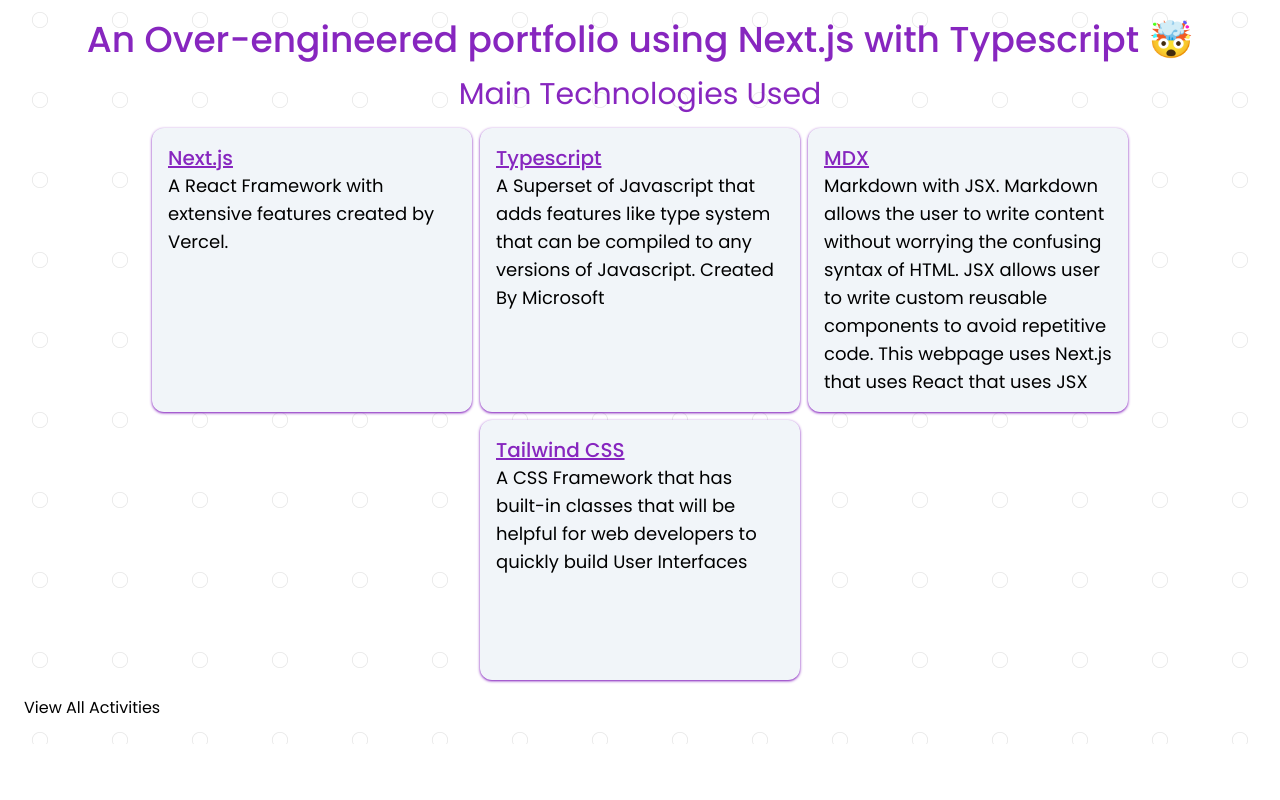
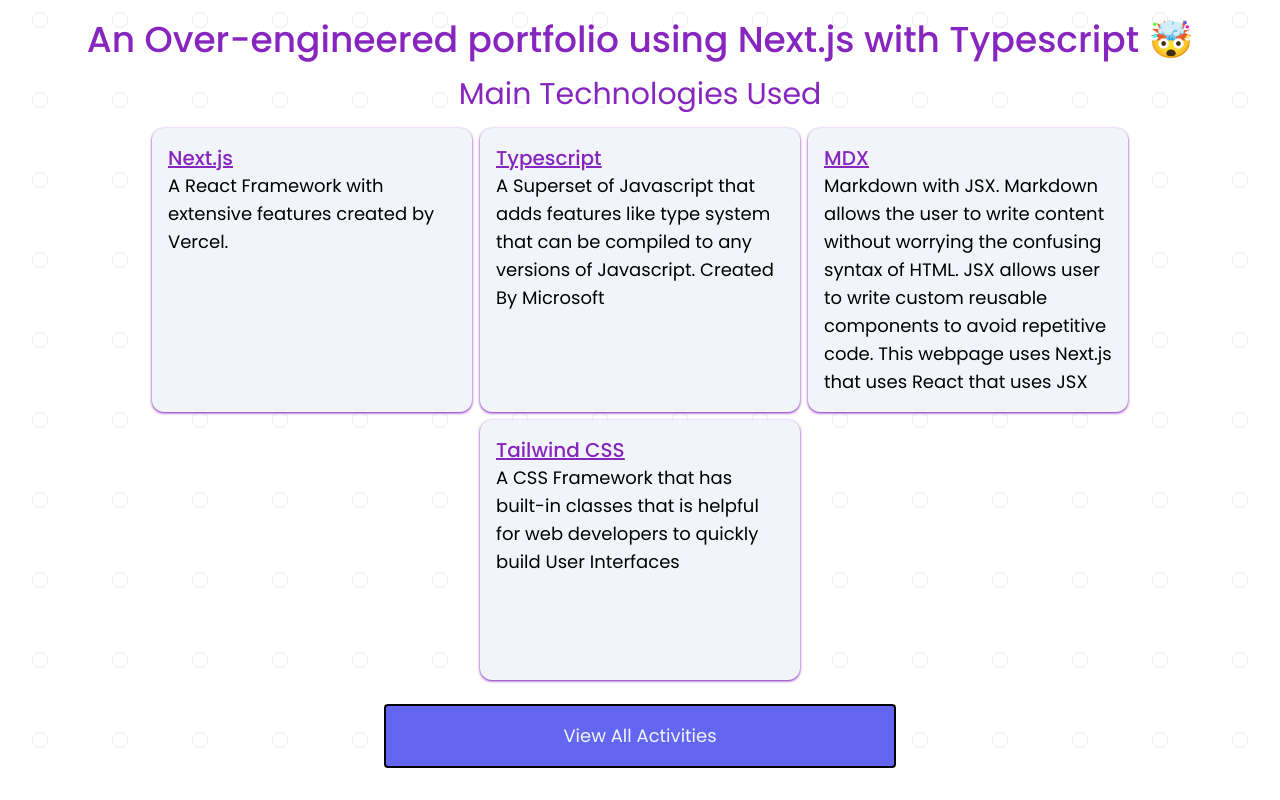
Before and after one commit to chocomilku/EmpTechQ2Portfolio, a Next.js app: page / in a window 1280 px wide. Shown: the part 820-1620 px from the top of the page. Before the commit the page ends 1564 px from the top, so only its background shows below. Built offline with nearby package versions, Linux system fonts and the light colour scheme.

Commit message:
added button in index page

```diff
--- /dev/null
+++ b/components/Btn.tsx
@@ -0,0 +1,15 @@
+import { buttonProps } from "../utils/exports";
+import Link from "next/link";
+import styles from "../styles/Btn.module.scss";
+
+export const Btn = ({ text, link }: buttonProps) => {
+	return (
+		<>
+			<Link href={link}>
+				<button className={styles.button}>
+					<a>{text}</a>
+				</button>
+			</Link>
+		</>
+	);
+};
--- a/pages/index.tsx
+++ b/pages/index.tsx
@@ -4,6 +4,7 @@ import Link from "next/link";
 import styles from "../styles/Home.module.scss";
 import { LiTech } from "../components/liTech";
 import data from "../utils/technologies.json";
+import { Btn } from "../components/Btn";
 
 const Home: NextPage = () => {
 	return (
@@ -36,9 +37,9 @@ const Home: NextPage = () => {
 						})}
 					</div>
 				</div>
-				<Link href="/activities">
-					<a>View All Activities</a>
-				</Link>
+				<div className="grid place-items-center p-2">
+					<Btn text="View All Activities" link="/activities" />
+				</div>
 			</div>
 		</>
 	);
--- /dev/null
+++ b/styles/Btn.module.scss
@@ -0,0 +1,3 @@
+.button {
+	@apply w-9/12 max-w-lg h-auto bg-indigo-500 p-4 border-2 border-solid border-black rounded hover:bg-indigo-300 transition-colors text-slate-100 hover:text-black text-lg;
+}
--- a/styles/LiTech.module.scss
+++ b/styles/LiTech.module.scss
@@ -1,7 +1,7 @@
 .item {
 	@apply max-w-xs min-h-[260px] rounded-xl bg-slate-100 shadow-accent shadow p-4;
 	h1 {
-		@apply text-xl font-medium text-accent;
+		@apply text-xl font-medium text-accent underline;
 	}
 	p {
 		@apply text-lg;
--- a/utils/exports.ts
+++ b/utils/exports.ts
@@ -68,3 +68,8 @@ export interface liTechProps {
 	description: string;
 	url: string;
 }
+
+export interface buttonProps {
+	text: string;
+	link: string;
+}
--- a/utils/technologies.json
+++ b/utils/technologies.json
@@ -17,7 +17,7 @@
 		},
 		{
 			"title": "Tailwind CSS",
-			"Description": "A CSS Framework that has built-in classes that will be helpful for web developers to quickly build User Interfaces",
+			"Description": "A CSS Framework that has built-in classes that is helpful for web developers to quickly build User Interfaces",
 			"URL": "https://tailwindcss.com/"
 		}
 	]
```
